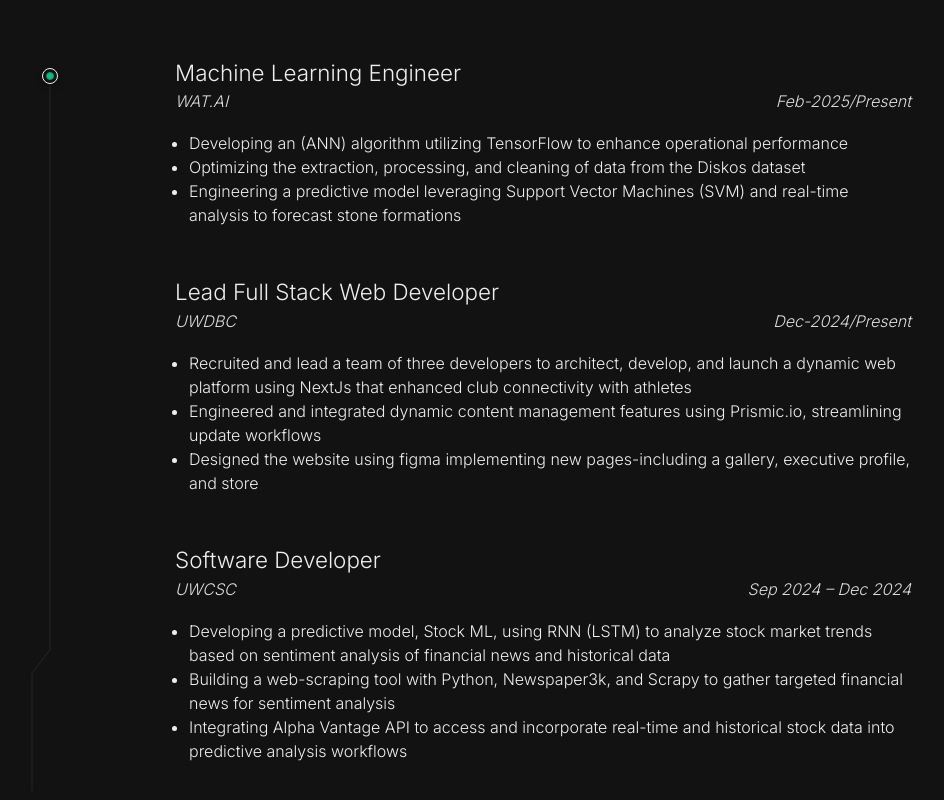
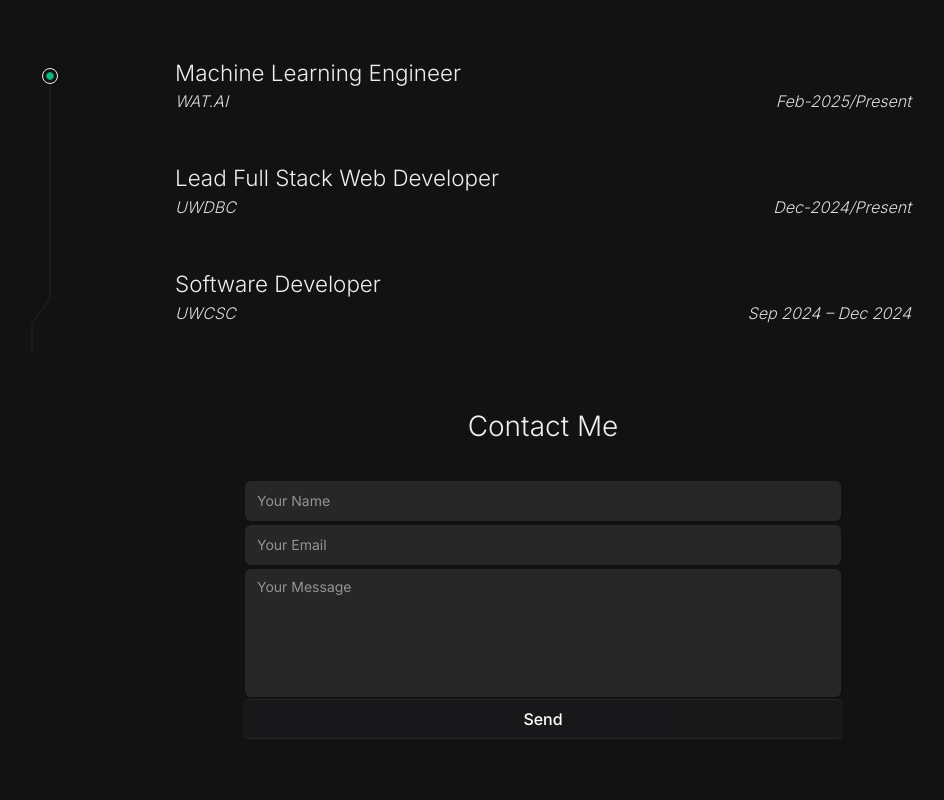
Before and after one commit to Mohammdamin-Sedaghat/Amin-Sedaghat-Portfolio, a Next.js app: page / in a window 1280 px wide. Shown: the part 2860-3660 px from the top of the page, without its empty margins (97-1041 px from the left). Built offline with nearby package versions, Linux system fonts and the light colour scheme.

Commit message:
Fixed How experiences looked

```diff
--- a/src/components/Experience.tsx
+++ b/src/components/Experience.tsx
@@ -20,11 +20,11 @@
                                 </div>
                             </div>
 
-                            <ul className="description list-disc">
+                            {/* <ul className="description list-disc">
                                 {item.bulletPoints.map((point,i)=>(
                                     <li key={i}>{point}</li>
                                 ))}
-                            </ul>
+                            </ul> */}
                         </FadeIndiv>
                     ))}
 
```
